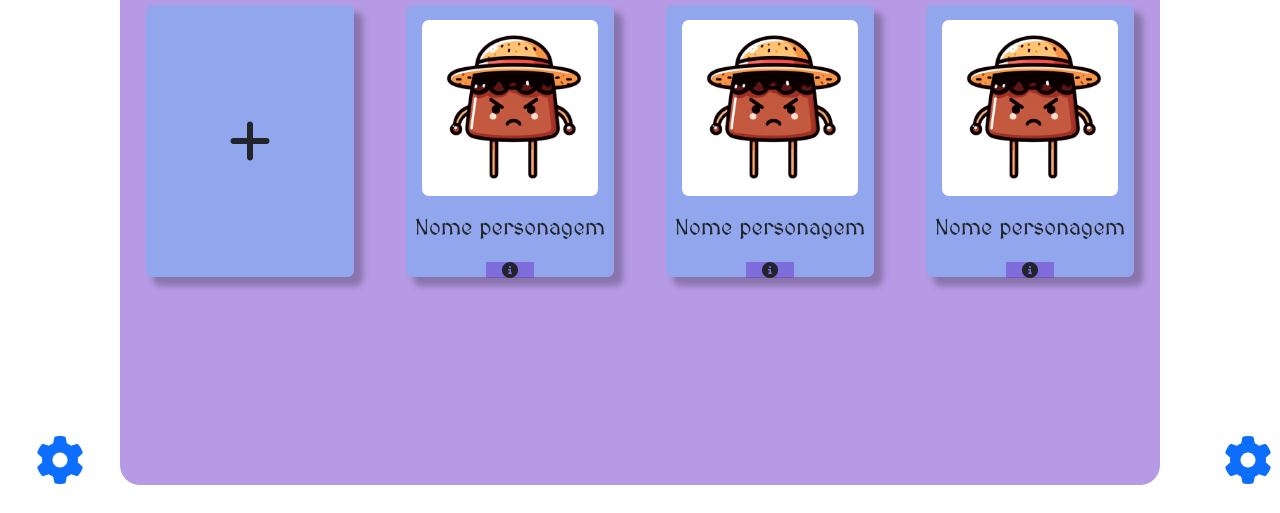
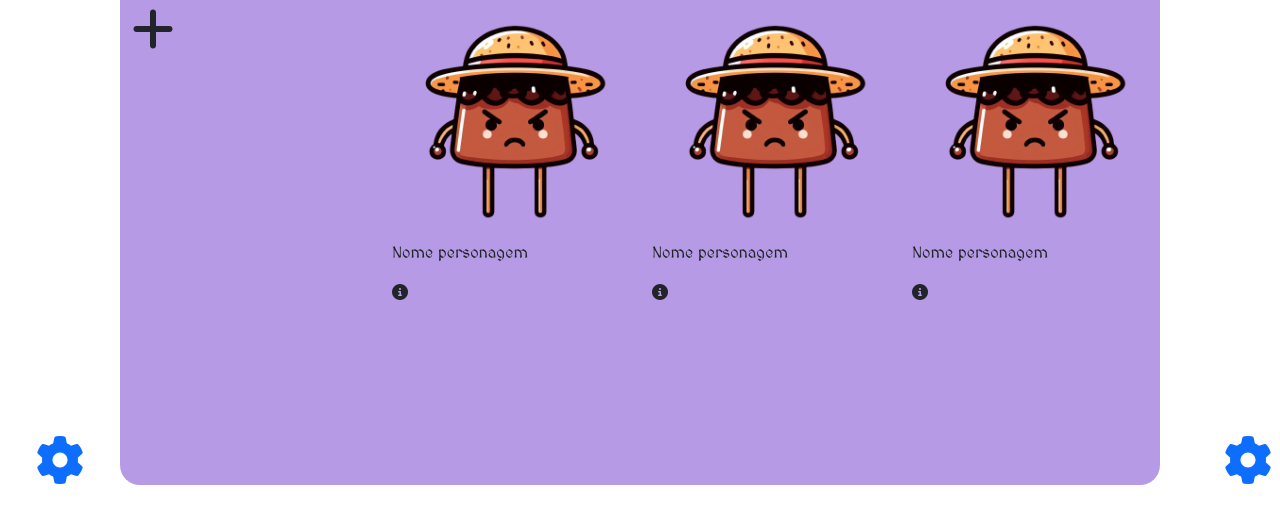
Before and after one commit to Henrique-Estrela/Legends-gather, a website with bundled scripts: page public/views/home.html in a window 1280 px wide. Shown: the part 287-800 px from the top of the page. Built offline with nearby package versions, Linux system fonts and the light colour scheme; a script that the page names is missing; a web font is replaced by a local one.

Commit message:
Revert "Merge branch 'main' of https://github.com/Henrique-Estrela/Legends-gather"
This reverts commit 905870afc94f6e6a25e404d655ac6738d0788af4, reversing
changes made to 8fb3a03f63e486f2ee07d055b262bd85384735ec.

```diff
--- a/public/src/css/style.css
+++ b/public/src/css/style.css
@@ -151,45 +151,6 @@ main.fluid {
 
 }
 
-.cards{
-  width: 13rem;
-  height: 17rem;
-  background: rgba(104, 179, 247, 0.46);
-  box-shadow: 8px 8px 6px 1px rgba(0, 0, 0, 0.25);
-  border-radius: 7px;
-  display: flex;
-  flex-direction: column;
-  justify-content: center;
-  align-items: center;
-  margin-bottom: 3rem;
-  /* overflow: hidden; */
-  z-index: 10;
-}
-
-.cards-container, .ver-ficha{
-  display: flex;
-  justify-content: center;
-  align-items: center;
-  flex-direction: column;
-}
-.cards .img-person{
-  width: 11rem;
-  height: 11rem;
-  background-color: #fff;
-  border-radius: 7px;
-  margin: 1rem;
-}
-.cards p{
-  font-size: 1.4em;
-}
-.ver-ficha{
-  position: relative;
-  width: 3rem;
-  height: 3rem;
-  background-color: var(--d_color3);
-  z-index: 100;
-
-}
 
 /*
 ---------------------------------------------
```
